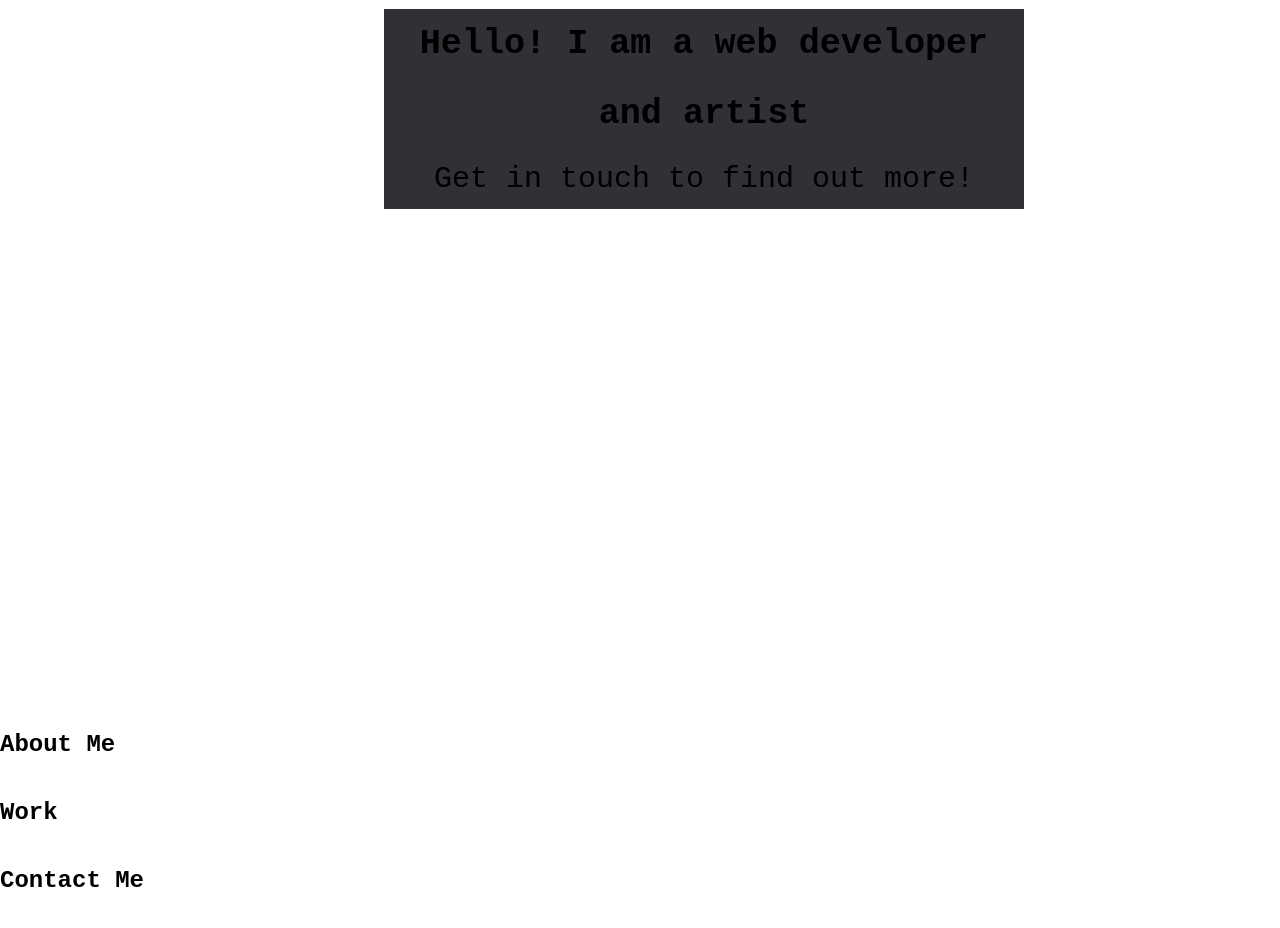
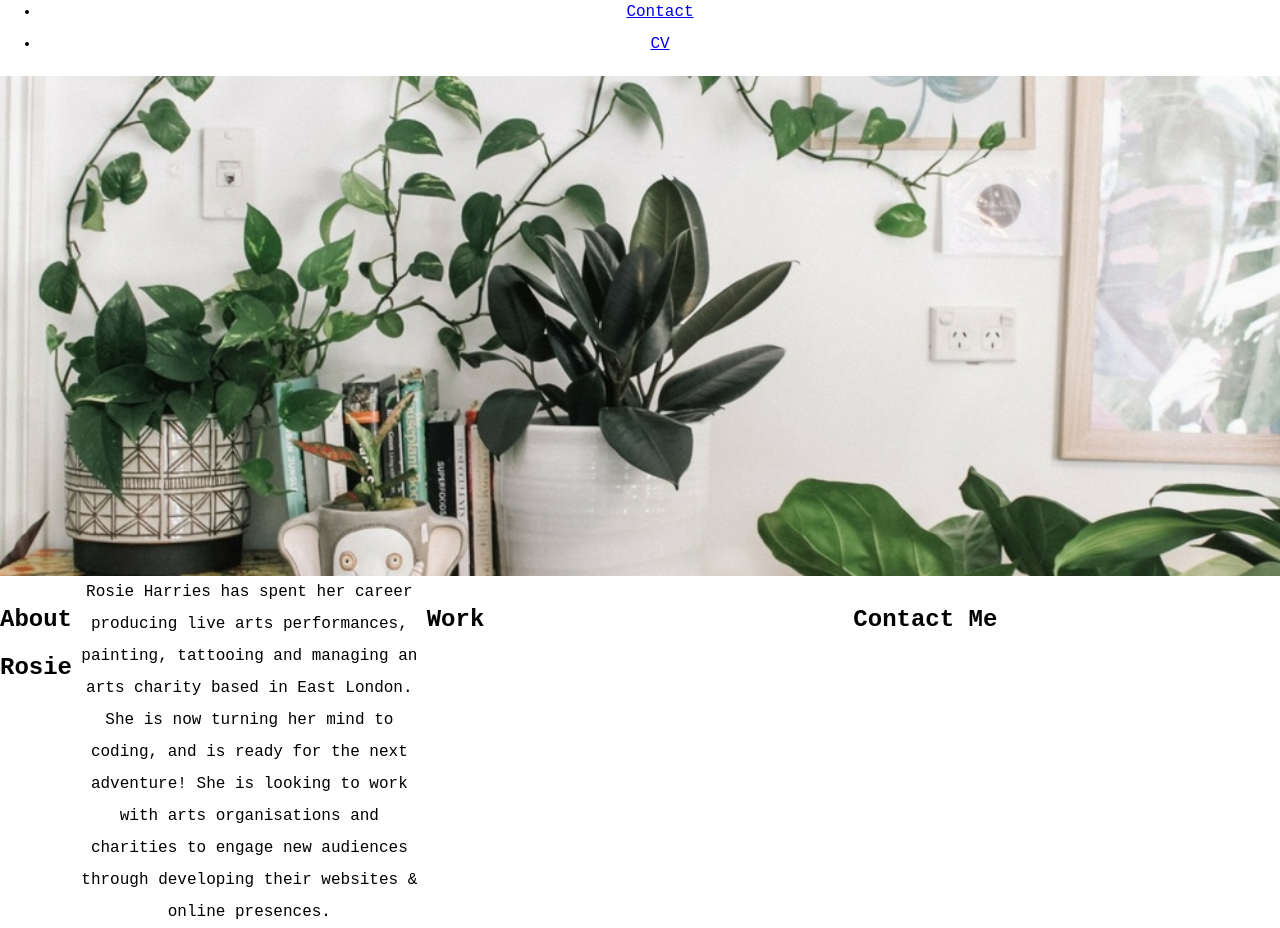
Before and after one commit to alligatorpulpfiction/rosie-harries-portfolio, a plain HTML site: page rosie-harries-portfolio/starter/index.html in a window 1280 px wide. Shown: the part 231-1159 px from the top of the page. Before the commit the page ends 1136 px from the top, so only its background shows below. Drawn offline with Linux system fonts and the light colour scheme.

Commit message:
added wrapper and banner image

```diff
--- a/rosie-harries-portfolio/starter/css/style.css
+++ b/rosie-harries-portfolio/starter/css/style.css
@@ -41,13 +41,21 @@ header a:hover {
   color: #30BCED;
 }
 
-.container {
-  position: relative;
-  background-image: url("https://www.mercurynews.com/wp-content/uploads/2022/11/OCR-L-HOUSEPLANTS-0619-PHOTOA.jpg?w=525");
-  background-position: center;
-    background-repeat: no-repeat;
-    background-size: cover;
-  height: 100%;
+body {
+  text-align: center;
+}
+
+#containerimage {
+  background-color: white;
+  width: 100%;
+  height: auto;
+  display: block;
+}
+
+#container {
+  padding-top: 30px;
+  width: 100%;
+  text-align: center;
 }
 
 .text {
@@ -58,6 +66,30 @@ header a:hover {
     width: 50%;
   background-color: #303036;
   font-size: 30px;
+}
+
+body {
+  margin: 0;
+  padding: 0;
+}
+
+.wrapper {
+  display: flex;
+}
+
+.page-section {
+  display: flex;
+  width: 100%;
+}
+
+aside {
+  width: 50%;
+  background-color: #FC5130;
+}
+
+.main-content {
+  width: 50%;
+  padding: 20px;
 }
 
 h3,
--- a/rosie-harries-portfolio/starter/index.html
+++ b/rosie-harries-portfolio/starter/index.html
@@ -12,7 +12,9 @@
 <body>
   <!-- navbar -->
   <header>
-    <h1 id="nav-title">ROSIE HARRIES</h1>
+    <h1>ROSIE HARRIES</h1>
+  </header>
+
   <nav>
     <ul>
       <li><a href="#">About Me</a></li>
@@ -21,22 +23,17 @@
       <li><a href="#">CV</a></li>
     </ul>
   </nav>
-</header>
 
   <!-- hero banner -->
-  <body>
-    <img class="container">
-      <section class="text">
-       <h3> Hello! I am a web developer and artist</h3>
-     <p> Get in touch to find out more! </p>
-      </section>
- </body>
+<img id="containerimage" src="images/plants.jpg">
 
-  <main class="page-wrapper">
+ <main class="wrapper">
     <!-- about me -->
     <section class="page-section" id="about">
-      <h2>About Me</h2>
+      <h2>About Rosie</h2>
+      <p>Rosie Harries has spent her career producing live arts performances, painting, tattooing and managing an arts charity based in East London. She is now turning her mind to coding, and is ready for the next adventure! She is looking to work with arts organisations and charities to engage new audiences through developing their websites & online presences.</p>
     </section>
+
 
     <!-- portfolio container -->
     <section class="page-section" id="work">
```
Also changed, not shown: rosie-harries-portfolio/starter/images/02-portfolio-1.jpg (deleted), rosie-harries-portfolio/starter/images/02-portfolio-2.jpg (deleted), rosie-harries-portfolio/starter/images/02-portfolio-3.jpg (deleted), rosie-harries-portfolio/starter/images/02-portfolio-4.jpg (deleted), rosie-harries-portfolio/starter/images/02-run-buddy.jpg (deleted), rosie-harries-portfolio/starter/images/hero-image.jpeg (deleted), rosie-harries-portfolio/starter/images/plants.jpg (added), 3 other files. Lines whose indentation alone changed are shown as unchanged.
